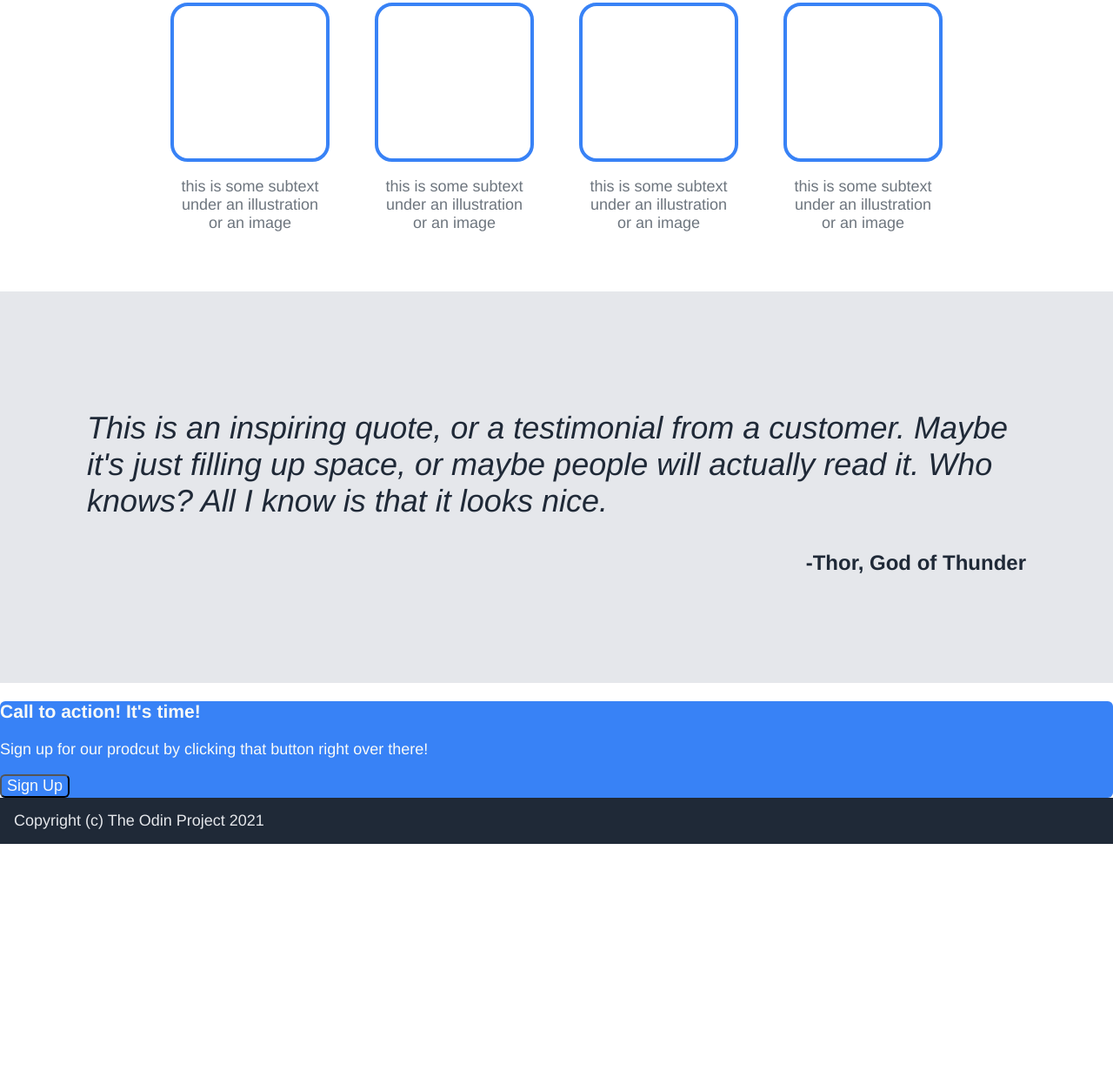
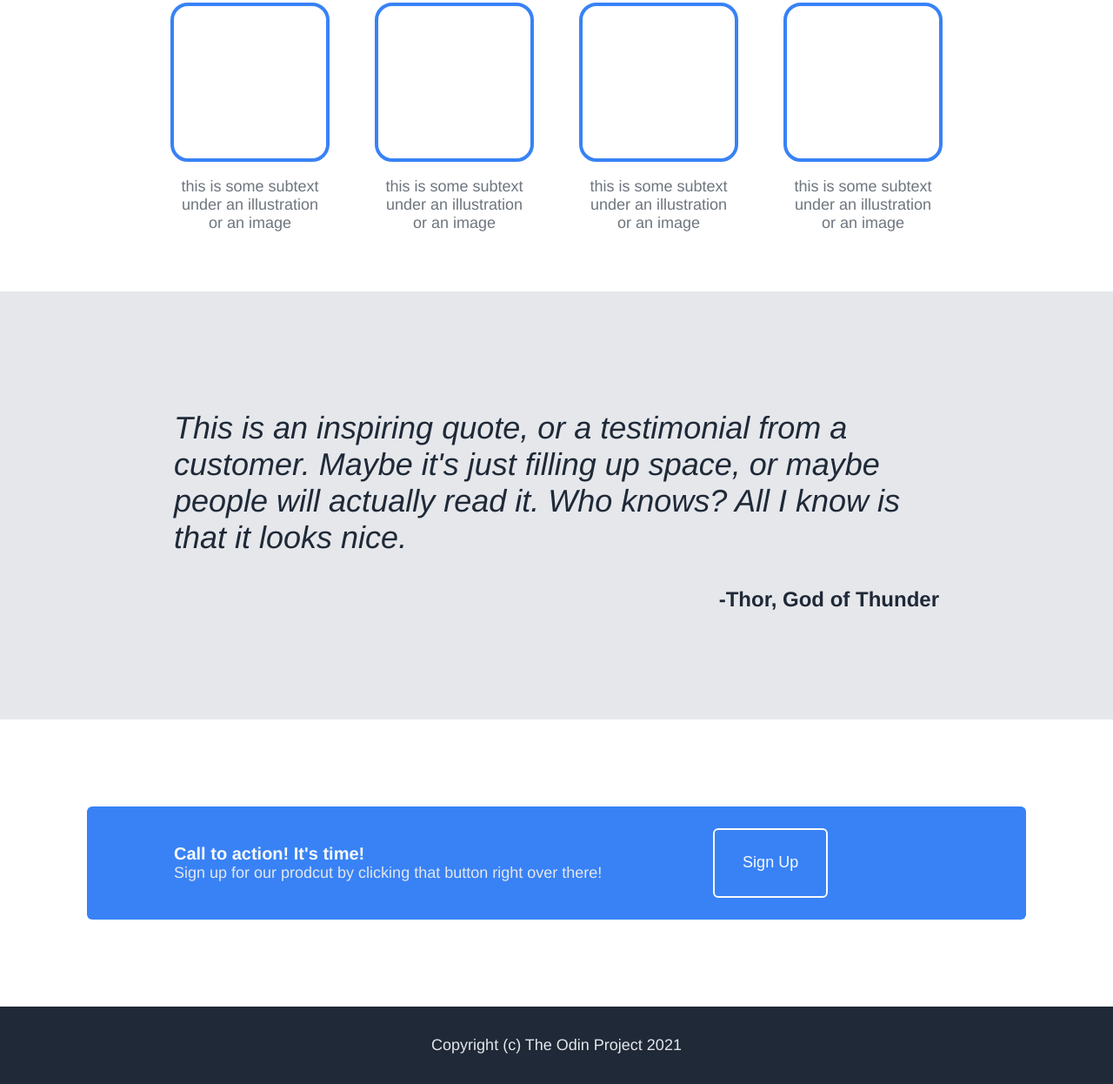
Before and after one commit to mwetta/tod-landing-page, a plain HTML site: page index.html in a window 1280 px wide. Shown: the part 633-1879 px from the top of the page at 87% size. Before the commit the page ends 1603 px from the top, so only its background shows below. Drawn offline with Linux system fonts and the light colour scheme.

Commit message:
Format "action" and "footer" sections

```diff
--- a/index.html
+++ b/index.html
@@ -70,14 +70,15 @@
 
     <div class="action">
         <div class="call">
-            <h3>Call to action! It's time!</h3>
-            <p>Sign up for our prodcut by clicking that button right over there!</p>
+            <p><span class="bold">Call to action! It's time!</span><br/>
+            Sign up for our prodcut by clicking that button right over there!</p>
             <button class="button">Sign Up</button>
+        </p>
         </div>
     </div>
 
     <div class="footer">
-        Copyright (c) The Odin Project 2021
+        <p>Copyright (c) The Odin Project 2021</p>
     </div>
 </body>
 </html>
--- a/style.css
+++ b/style.css
@@ -85,7 +85,7 @@ body {
 }
 
 .information {
-    padding: 50px 100px;
+    padding: 50px 200px;
     display: flex;
     flex-direction: column;
     gap: 10px;
@@ -133,7 +133,7 @@ h2 {
     font-size: 36px;
     font-weight: 100;
     font-style: italic;
-    padding: 100px;
+    padding: 100px 200px;
 }
 
 .signature {
@@ -144,19 +144,34 @@ h2 {
 }
 
 .action {
+    margin: 100px;
+}
+
+.call {
+    padding: 25px 100px;
+    width: auto;
+    display: flex;
+    justify-content: space-between;
+    color: #E5E7EB;
 
 }
 
-.action .call {
-
+.bold {
+    color: #F9FAF8;
+    font-size: 20px;
+    font-weight: 600;
 }
 
 .call .button {
-
+    border: solid 2px #F9FAF8;
+    padding: 8px 32px;
 }
 
 .footer {
+    display: flex;
     padding: 16px;
+    align-items: center;
+    justify-content: center;
 }
 
 ul {
```
